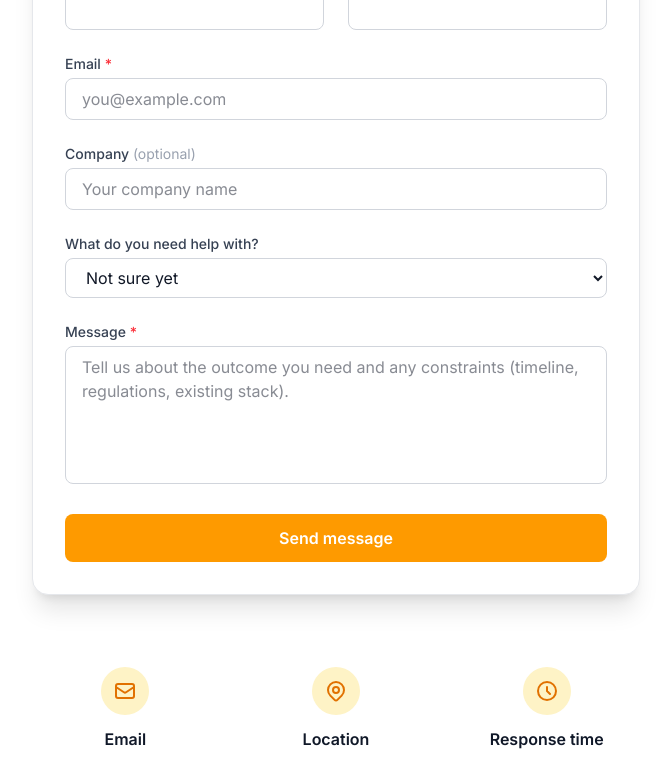
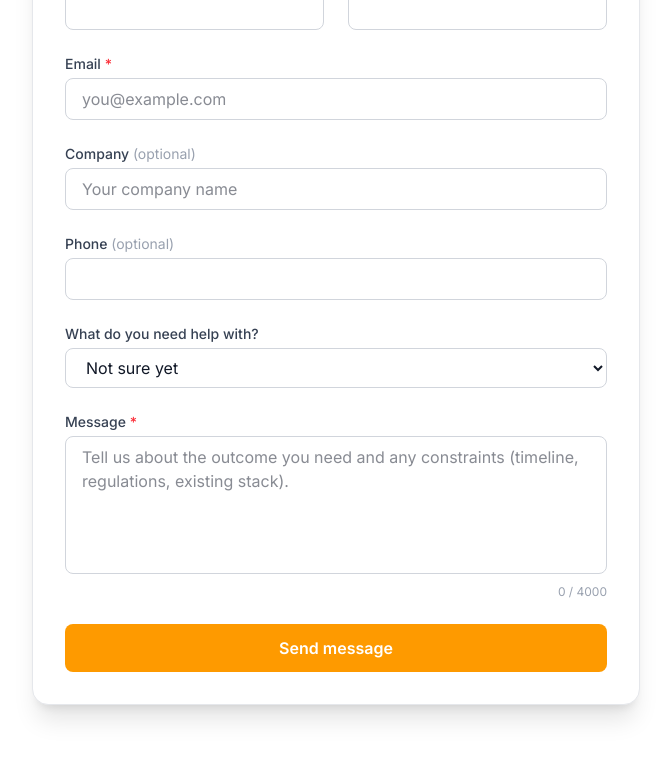
Before and after one commit to davidklan-png/dazbeez, a Next.js app: page /contact in a window 1280 px wide. Shown: the part 574-1332 px from the top of the page, without its empty margins (304-975 px from the left). Built offline with nearby package versions, Linux system fonts and the light colour scheme.

Commit message:
Harden contact form and submissions

```diff
--- a/app/api/contact/route.ts
+++ b/app/api/contact/route.ts
@@ -4,7 +4,7 @@ import { isServiceSlug } from "@/lib/services";
 
 const EMAIL_RE = /^[^\s@]+@[^\s@]+\.[^\s@]+$/;
 
-type Errors = Partial<Record<"firstName" | "lastName" | "email" | "message" | "service", string>>;
+type Errors = Partial<Record<"firstName" | "lastName" | "email" | "phoneNumber" | "message" | "service", string>>;
 
 function validate(body: Record<string, unknown>): { ok: true; data: Parameters<typeof appendSubmission>[0] } | { ok: false; errors: Errors } {
   const errors: Errors = {};
@@ -14,6 +14,7 @@ function validate(body: Record<string, unknown>): { ok: true; data: Parameters<t
   const email = typeof body.email === "string" ? body.email.trim() : "";
   const message = typeof body.message === "string" ? body.message.trim() : "";
   const company = typeof body.company === "string" ? body.company.trim() : "";
+  const phoneNumber = typeof body.phoneNumber === "string" ? body.phoneNumber.trim() : "";
   const service = typeof body.service === "string" ? body.service.trim() : "";
   const source = typeof body.source === "string" ? body.source.trim() : "";
 
@@ -26,6 +27,8 @@ function validate(body: Record<string, unknown>): { ok: true; data: Parameters<t
   if (!email) errors.email = "Email is required.";
   else if (!EMAIL_RE.test(email)) errors.email = "Enter a valid email address.";
   else if (email.length > 160) errors.email = "Email is too long.";
+
+  if (phoneNumber.length > 20) errors.phoneNumber = "Phone number is too long.";
 
   if (!message) errors.message = "Message is required.";
   else if (message.length < 10) errors.message = "Please add a few more details (at least 10 characters).";
@@ -46,6 +49,7 @@ function validate(body: Record<string, unknown>): { ok: true; data: Parameters<t
       lastName,
       email,
       company: company || undefined,
+      phoneNumber: phoneNumber || undefined,
       service: service || undefined,
       message,
       source: source || undefined,
@@ -60,6 +64,11 @@ export async function POST(request: Request) {
     body = await request.json();
   } catch {
     return NextResponse.json({ error: "Invalid JSON payload." }, { status: 400 });
+  }
+
+  const website = typeof body.website === "string" ? body.website.trim() : "";
+  if (website) {
+    return NextResponse.json({ ok: true }, { status: 400 });
   }
 
   const result = validate(body);
--- a/components/contact-form.tsx
+++ b/components/contact-form.tsx
@@ -1,10 +1,9 @@
 "use client";
 
 import { useMemo, useState } from "react";
-import Link from "next/link";
 import { serviceList, type ServiceSlug } from "@/lib/services";
 
-type FieldErrors = Partial<Record<"firstName" | "lastName" | "email" | "message" | "service", string>>;
+type FieldErrors = Partial<Record<"firstName" | "lastName" | "email" | "phoneNumber" | "message" | "service", string>>;
 
 const EMAIL_RE = /^[^\s@]+@[^\s@]+\.[^\s@]+$/;
 
@@ -25,8 +24,10 @@ export function ContactForm({
   const [lastName, setLastName] = useState("");
   const [email, setEmail] = useState("");
   const [company, setCompany] = useState("");
+  const [phoneNumber, setPhoneNumber] = useState("");
   const [service, setService] = useState<string>(defaultService);
   const [message, setMessage] = useState("");
+  const [website, setWebsite] = useState("");
 
   const [errors, setErrors] = useState<FieldErrors>({});
   const [status, setStatus] = useState<"idle" | "pending" | "success" | "error">("idle");
@@ -43,9 +44,24 @@ export function ContactForm({
     if (!lastName.trim()) next.lastName = "Last name is required.";
     if (!email.trim()) next.email = "Email is required.";
     else if (!EMAIL_RE.test(email.trim())) next.email = "Enter a valid email address.";
+    if (phoneNumber.trim().length > 20) next.phoneNumber = "Phone number is too long.";
     if (!message.trim()) next.message = "Message is required.";
     else if (message.trim().length < 10) next.message = "Please add a few more details.";
     return next;
+  }
+
+  function resetForm() {
+    setFirstName("");
+    setLastName("");
+    setEmail("");
+    setCompany("");
+    setPhoneNumber("");
+    setService(defaultService);
+    setMessage("");
+    setWebsite("");
+    setErrors({});
+    setServerError("");
+    setStatus("idle");
   }
 
   async function handleSubmit(e: React.FormEvent) {
@@ -68,8 +84,10 @@ export function ContactForm({
           lastName: lastName.trim(),
           email: email.trim(),
           company: company.trim(),
+          phoneNumber: phoneNumber.trim(),
           service,
           message: message.trim(),
+          website,
           source,
         }),
       });
@@ -104,12 +122,23 @@ export function ContactForm({
           </div>
           <h2 className="text-2xl font-bold text-gray-900 mb-2">Message sent.</h2>
           <p className="text-gray-600 mb-6">We&apos;ll get back to you within 24 hours.</p>
-          <Link
-            href="/"
-            className="inline-block px-6 py-2 bg-amber-500 hover:bg-amber-600 text-white font-semibold rounded-full transition-colors"
+          <button
+            type="button"
+            onClick={resetForm}
+            className="inline-flex items-center justify-center px-6 py-2 bg-amber-500 hover:bg-amber-600 text-white font-semibold rounded-full transition-colors focus-visible:outline-none focus-visible:ring-2 focus-visible:ring-amber-500 focus-visible:ring-offset-2"
           >
-            Back to home
-          </Link>
+            Send another message
+          </button>
+          <p className="mt-4 text-sm text-gray-600">
+            <a
+              href="https://www.linkedin.com/in/david-klan"
+              target="_blank"
+              rel="noopener noreferrer"
+              className="font-medium text-amber-600 transition-colors hover:text-amber-700 focus-visible:outline-none focus-visible:ring-2 focus-visible:ring-amber-500 rounded"
+            >
+              Or connect on LinkedIn
+            </a>
+          </p>
         </div>
       </div>
     );
@@ -125,6 +154,19 @@ export function ContactForm({
       </div>
 
       <form onSubmit={handleSubmit} className="space-y-6" noValidate>
+        <div className="absolute -left-[9999px] top-auto h-px w-px overflow-hidden" aria-hidden="true">
+          <label htmlFor="website">Website</label>
+          <input
+            id="website"
+            name="website"
+            type="text"
+            tabIndex={-1}
+            autoComplete="off"
+            value={website}
+            onChange={(e) => setWebsite(e.target.value)}
+          />
+        </div>
+
         <div className="grid md:grid-cols-2 gap-6">
           <TextField
             id="firstName"
@@ -166,6 +208,18 @@ export function ContactForm({
           placeholder="Your company name"
           autoComplete="organization"
           optional
+        />
+
+        <TextField
+          id="phoneNumber"
+          label="Phone"
+          type="tel"
+          value={phoneNumber}
+          onChange={setPhoneNumber}
+          error={errors.phoneNumber}
+          autoComplete="tel"
+          optional
+          maxLength={20}
         />
 
         <div>
@@ -210,11 +264,16 @@ export function ContactForm({
             aria-describedby={errors.message ? "message-error" : undefined}
             maxLength={4000}
           />
-          {errors.message && (
-            <p id="message-error" className="mt-1 text-sm text-red-600" role="alert">
-              {errors.message}
-            </p>
-          )}
+          <div className="mt-1 flex items-start justify-between gap-3">
+            {errors.message ? (
+              <p id="message-error" className="text-sm text-red-600" role="alert">
+                {errors.message}
+              </p>
+            ) : (
+              <span />
+            )}
+            <p className="text-xs text-gray-400">{message.length} / 4000</p>
+          </div>
         </div>
 
         {serverError && (
@@ -260,6 +319,7 @@ function TextField({
   optional = false,
   placeholder,
   autoComplete,
+  maxLength,
 }: {
   id: string;
   label: string;
@@ -271,6 +331,7 @@ function TextField({
   optional?: boolean;
   placeholder?: string;
   autoComplete?: string;
+  maxLength?: number;
 }) {
   const describedBy = error ? `${id}-error` : undefined;
   return (
@@ -288,6 +349,7 @@ function TextField({
         className="w-full px-4 py-2 border border-gray-300 rounded-lg focus:ring-2 focus:ring-amber-500 focus:border-transparent"
         placeholder={placeholder}
         autoComplete={autoComplete}
+        maxLength={maxLength}
         aria-required={required ? true : undefined}
         aria-invalid={error ? true : undefined}
         aria-describedby={describedBy}
--- a/lib/contact-submissions.ts
+++ b/lib/contact-submissions.ts
@@ -6,6 +6,7 @@ export type ContactSubmission = {
   lastName: string;
   email: string;
   company?: string;
+  phoneNumber?: string;
   service?: string;
   message: string;
   submittedAt: string;
```
